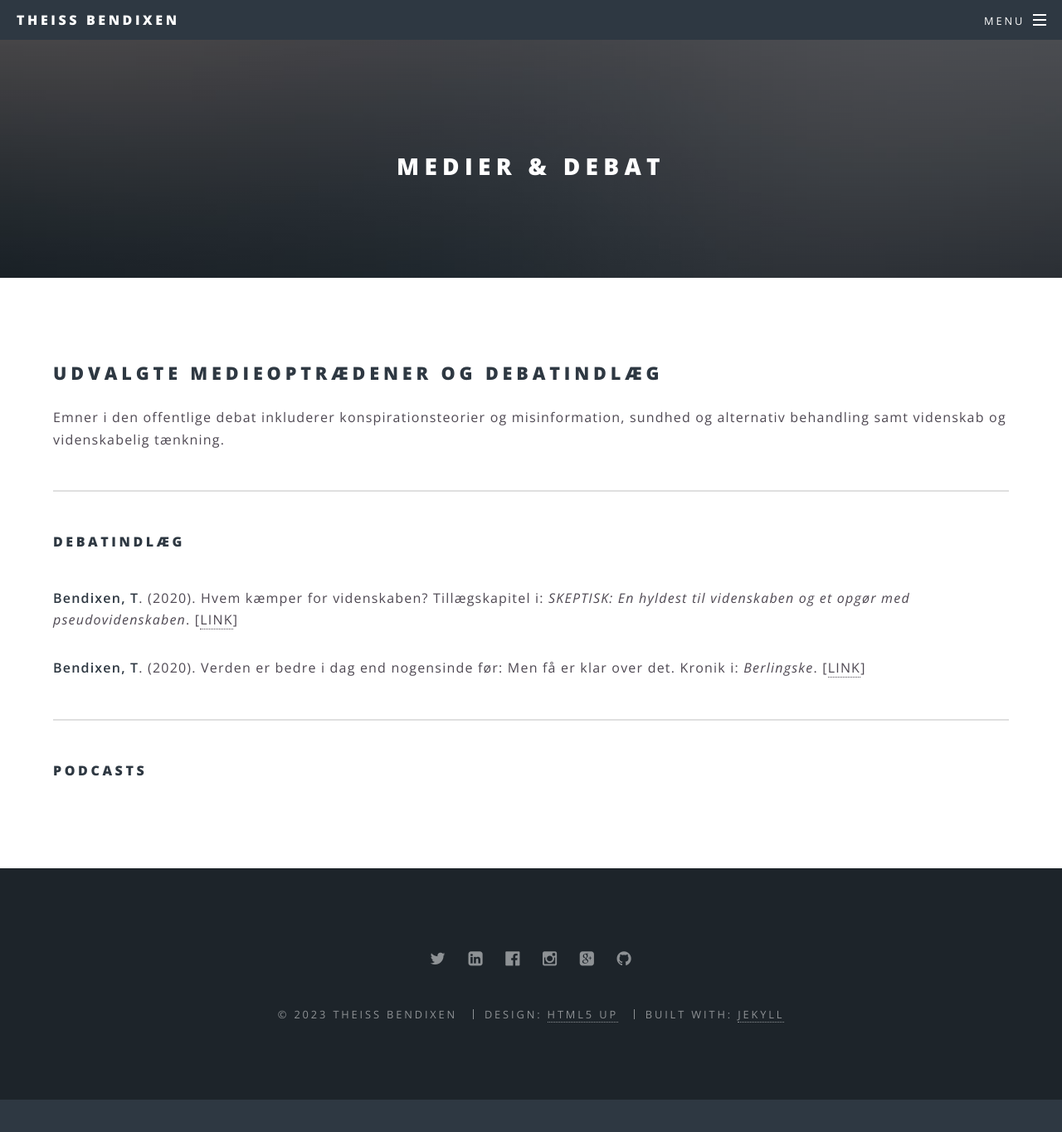
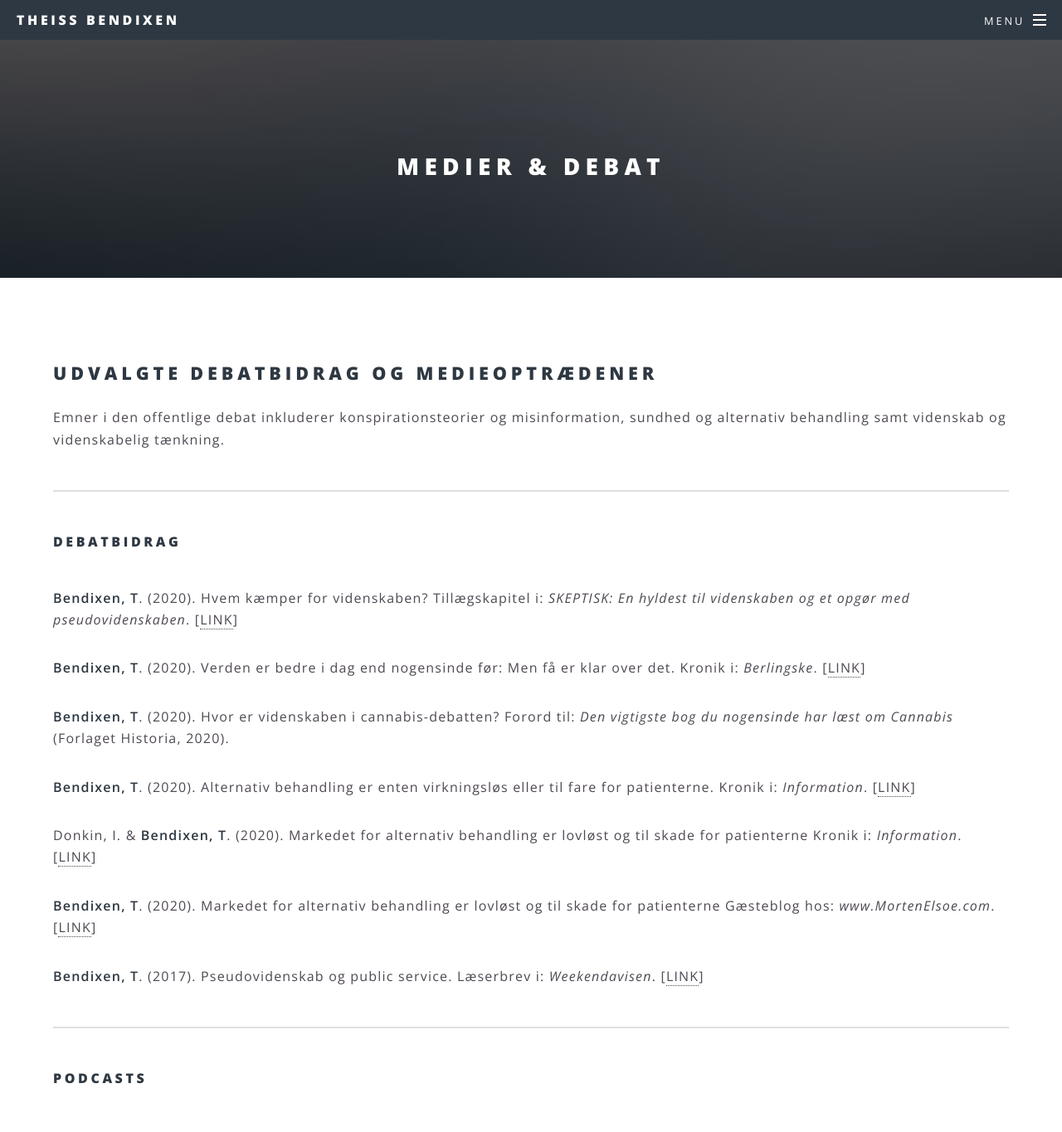
Before and after one commit to tbendixen/tbendixen.github.io.dk, a Jekyll site: the page built from debat.html, in a window 1280 px wide and 1400 px high. Shown: the top 1365 px of the window at 83% size. Built offline with Jekyll 4.4.1, drawn with Linux system fonts in a browser that asks for light colours.

Commit message:
Update debat.html

```diff
--- a/debat.html
+++ b/debat.html
@@ -4,15 +4,25 @@ title: Medier & Debat
 ---
 
 			<section>
-				<h2>Udvalgte medieoptrædener og debatindlæg</h2>
+				<h2>Udvalgte debatbidrag og medieoptrædener</h2>
 				<p>Emner i den offentlige debat inkluderer konspirationsteorier og misinformation, sundhed og alternativ behandling samt videnskab og videnskabelig tænkning.</p>
 				<hr />
-			<h4>Debatindlæg</h4>
+			<h4>Debatbidrag</h4>
 				<br />
 				<p><b>Bendixen, T</b>. (2020). Hvem kæmper for videnskaben?
 					Tillægskapitel i: <i>SKEPTISK: En hyldest til videnskaben og et opgør med pseudovidenskaben</i>. [<a href="https://fadlforlag.dk/2020/07/21/hvem-kaemper-for-videnskaben/">LINK</a>]</p>
 				<p><b>Bendixen, T</b>. (2020). Verden er bedre i dag end nogensinde før: Men få er klar over det.
 					Kronik i: <i>Berlingske</i>. [<a href="https://pure.au.dk/portal/files/184626304/Verden_er_bedre_i_dag_end_nogensinde_f_r._Men_f_er_klar_over_det.pdf">LINK</a>]</p>
-        		<hr />
+				<p><b>Bendixen, T</b>. (2020). Hvor er videnskaben i cannabis-debatten?
+					Forord til: <i>Den vigtigste bog du nogensinde har læst om Cannabis</i> (Forlaget Historia, 2020).</p>
+				<p><b>Bendixen, T</b>. (2020). Alternativ behandling er enten virkningsløs eller til fare for patienterne.
+					Kronik i: <i>Information</i>. [<a href="https://pure.au.dk/portal/files/178042930/FuldReplik_InformationFeb2020.pdf">LINK</a>]</p>
+        			<p>Donkin, I. & <b>Bendixen, T</b>. (2020). Markedet for alternativ behandling er lovløst og til skade for patienterne
+					Kronik i: <i>Information</i>. [<a href="https://www.information.dk/debat/2020/01/markedet-alternativ-behandling-lovloest-skade-patienterne">LINK</a>]</p>
+        			<p><b>Bendixen, T</b>. (2020). Markedet for alternativ behandling er lovløst og til skade for patienterne
+					Gæsteblog hos: <i>www.MortenElsoe.com</i>. [<a href="https://www.mortenelsoe.com/blog/corona-konspiration">LINK</a>]</p>
+			        <p><b>Bendixen, T</b>. (2017). Pseudovidenskab og public service.
+					Læserbrev i: <i>Weekendavisen</i>. [<a href="https://pure.au.dk/portal/files/316699048/pseudoPublic.jpg">LINK</a>]</p>
+				<hr />
 			<h4>Podcasts</h4>
 			<br />
```
